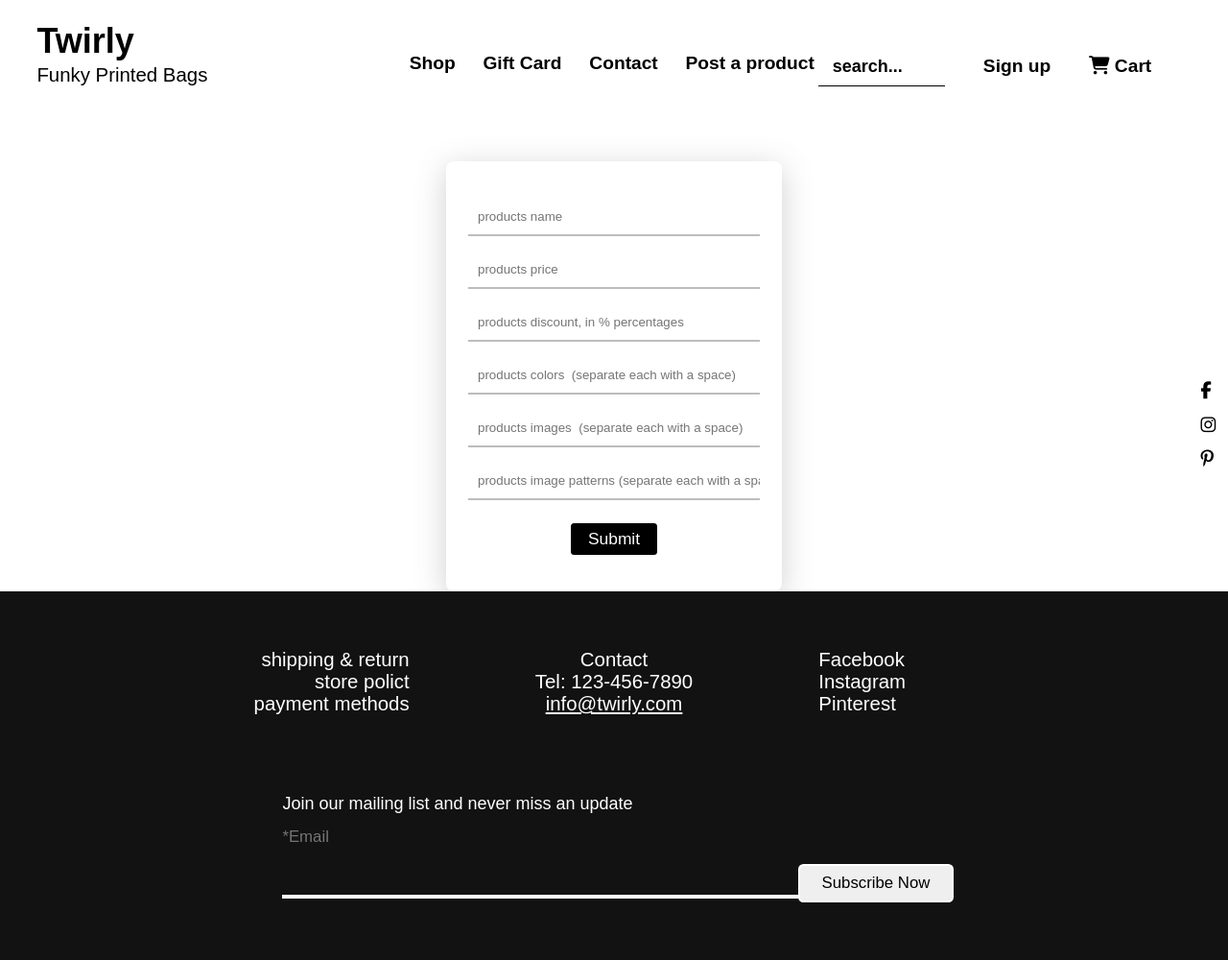
After one commit to longiniii/funky-printed-bags, a Flask app: page /post-a-product in a window 1280 px wide. The commit adds this page. Shown: the whole page at 96% size. Run offline with Flask 3, Linux system fonts and the light colour scheme; some web fonts are replaced.

Commit message:
product adding page made

```diff
--- a/app.py
+++ b/app.py
@@ -1,6 +1,10 @@
 from flask import Flask, render_template
 
+# import forms
+from forms import RegistrationForm, PostingProduct
+
 app = Flask(__name__)
+app.config["SECRET_KEY"] = "AIDIFAIDFIASDIF"
 
 data = [
     {
@@ -249,9 +253,36 @@ def log_in():
     return render_template("log-in.html")
 
 
-@app.route("/sign-up")
+@app.route("/sign-up", methods=["GET","POST"])
 def sign_in():
-    return render_template("sign-up.html")
+    registration_form = RegistrationForm()
+    if registration_form.validate_on_submit():
+        print(registration_form.username.data)
+    return render_template("sign-up.html", registration_form=registration_form)
+
+@app.route("/post-a-product", methods=["GET", "POST"])
+def post_a_product():
+    product_posting_form = PostingProduct()
+    if product_posting_form.validate_on_submit():
+        print(product_posting_form.how_much_discount.data)
+        hasDiscount = False
+        howMuchDiscount = None
+        if product_posting_form.how_much_discount.data > 0:
+            hasDiscount = True
+            howMuchDiscount = product_posting_form.how_much_discount.data
+        new_product = {
+            "id": len(data) + 1,
+            "name": product_posting_form.name.data,
+            "cost": product_posting_form.cost.data,
+            "discount": hasDiscount,
+            "howMuchDiscount": howMuchDiscount,
+            "topSeller": False,
+            "colors": product_posting_form.colors.data.split(' '),
+            "images": product_posting_form.images.data.split(' '),
+            "images_patterns":  product_posting_form.images_patterns.data.split(' ')
+        }
+        data.append(new_product)
+    return render_template("post-a-product.html", product_posting_form=product_posting_form)
 
 
 app.run(debug=True)
--- /dev/null
+++ b/forms.py
@@ -0,0 +1,21 @@
+from flask_wtf import FlaskForm
+from wtforms.fields import StringField, PasswordField, EmailField, SubmitField, IntegerField, BooleanField
+from wtforms.validators import data_required, length, email, equal_to
+
+
+class RegistrationForm(FlaskForm):
+    username = StringField("Username", validators=[data_required(message="Username is required")])
+    email = EmailField("Email", validators=[data_required(message="Email is required")])
+    password = PasswordField("Password", validators=[data_required(message="Password is required"), length(min=8, max=64, message="the password's length must be between 8 and 64 characters")])
+    repeat_password = PasswordField("Repeat Password", validators=[equal_to("password", message="the passwords should be the same")])
+    submit = SubmitField("Sign up")
+
+
+class PostingProduct(FlaskForm):
+    name = StringField("products name", validators=[data_required(message="Products name is required")])
+    cost = IntegerField("products price", validators=[data_required(message="Products price is required")])
+    how_much_discount = IntegerField("products discount, in % percentages")
+    colors = StringField("products colors  (separate each with a space)", validators=[data_required(message="Products color is required")])
+    images = StringField("products images  (separate each with a space)", validators=[data_required(message="Products image is required")])
+    images_patterns = StringField("products image patterns (separate each with a space)", validators=[data_required(message="Products image pattern is required")])
+    submit = SubmitField("Submit")
--- a/static/common.js
+++ b/static/essential.js
@@ -3,7 +3,8 @@ let navCartCloseButton = document.getElementById('nav-cart-close-button')
 let cartSlider = document.getElementById('cart-slider')
 let searchInput = document.getElementById('item-search')
 let searchResults = document.getElementById('nav-product-search-results')
-
+let productsData = document.querySelectorAll('.nav-search-product')
+let searchedProducts = productsData
 
 navCartOpenButton.addEventListener('click', function() {
     cartSlider.style.right = '0'
@@ -20,6 +21,11 @@ navCartCloseButton.addEventListener('click', function() {
 
 searchInput.addEventListener('click', function() {
     checkIfFocused()
+})
+searchInput.addEventListener('input', function() {
+    productsData.forEach(item => {
+        console.log(item)
+    });
 })
 
 let checkIfFocused = () => {
--- a/static/style.css
+++ b/static/style.css
@@ -104,17 +104,17 @@ html {
   padding-left: 18px;
   font-size: 1.4rem;
 }
-#header #right #nav-product-search-results #nav-search-product {
+#header #right #nav-product-search-results .nav-search-product {
   height: 80px;
   width: 100%;
   display: flex;
   flex-flow: row wrap;
 }
-#header #right #nav-product-search-results #nav-search-product #nav-search-product-image {
+#header #right #nav-product-search-results .nav-search-product .nav-search-product-image {
   flex: 1;
   position: relative;
 }
-#header #right #nav-product-search-results #nav-search-product #nav-search-product-image img {
+#header #right #nav-product-search-results .nav-search-product .nav-search-product-image img {
   position: absolute;
   right: 0;
   top: 50%;
@@ -126,22 +126,22 @@ html {
   -o-object-fit: cover;
      object-fit: cover;
 }
-#header #right #nav-product-search-results #nav-search-product #nav-search-product-information {
+#header #right #nav-product-search-results .nav-search-product .nav-search-product-information {
   flex: 2;
 }
-#header #right #nav-product-search-results #nav-search-product #nav-search-product-information #nav-search-product-name {
+#header #right #nav-product-search-results .nav-search-product .nav-search-product-information .nav-search-product-name {
   padding-left: 4px;
   padding-top: 18px;
   font-size: 1.2rem;
   font-weight: 500;
 }
-#header #right #nav-product-search-results #nav-search-product #nav-search-product-information #nav-search-product-price {
+#header #right #nav-product-search-results .nav-search-product .nav-search-product-information .nav-search-product-price {
   padding-left: 4px;
   padding-top: 9px;
   font-size: 1.2rem;
   font-weight: 300;
 }
-#header #right #login {
+#header #right #sign-up-button {
   position: absolute;
   top: 4.5rem;
   left: 50%;
@@ -481,14 +481,14 @@ html {
   top: 10%;
   font-size: 1.5rem;
 }
-#footer #bottom #email-label {
+#footer #bottom #footer-email-label {
   position: absolute;
   left: 23%;
   top: 28%;
   font-size: 1.4rem;
   color: var(--color4);
 }
-#footer #bottom #email {
+#footer #bottom #footer-email {
   position: absolute;
   left: 23%;
   top: 48%;
@@ -502,10 +502,10 @@ html {
   font-size: 1.3rem;
   padding-left: 1.4rem;
 }
-#footer #bottom #email:focus {
+#footer #bottom #footer-email:focus {
   border-bottom: 4px solid var(--color3);
 }
-#footer #bottom #email-submit {
+#footer #bottom #footer-email-submit {
   position: absolute;
   left: 65%;
   top: 48%;
@@ -517,7 +517,7 @@ html {
   transition-duration: 0.3s;
   cursor: pointer;
 }
-#footer #bottom #email-submit:hover {
+#footer #bottom #footer-email-submit:hover {
   background-color: var(--color2);
   color: var(--color1);
 }
@@ -1312,10 +1312,11 @@ html {
 #sign-up form div {
   margin-top: 15px;
 }
-#sign-up form #username {
-  margin-top: 23px;
+#sign-up form div .validation {
+  color: red;
 }
-#sign-up form button {
+#sign-up form .submit {
+  padding-left: 0;
   display: block;
   margin: auto;
   margin-top: 24px;
@@ -1332,7 +1333,7 @@ html {
   cursor: pointer;
   border: 2px solid var(--color2);
 }
-#sign-up form button:hover {
+#sign-up form .submit:hover {
   color: var(--color2);
   background-color: var(--color1);
 }
@@ -1345,6 +1346,53 @@ html {
   color: blue;
 }
 
+#product-posting {
+  margin-top: 60px;
+}
+#product-posting form {
+  margin: auto;
+  width: 350px;
+  border-radius: 8px;
+  box-shadow: rgba(100, 100, 111, 0.3) 0px 7px 32px 0px;
+  padding: 23px;
+}
+#product-posting form input {
+  outline: none;
+  border: none;
+  border-bottom: 2px solid rgba(125, 125, 125, 0.5);
+  width: 100%;
+  height: 40px;
+  padding-left: 10px;
+}
+#product-posting form input:focus {
+  border-bottom: 2px solid var(--color2);
+}
+#product-posting form div {
+  margin-top: 15px;
+}
+#product-posting form .submit {
+  padding-left: 0;
+  display: block;
+  margin: auto;
+  margin-top: 24px;
+  margin-bottom: 15px;
+  border-radius: 3.5px;
+  height: 33px;
+  width: 90px;
+  background-color: var(--color2);
+  color: white;
+  outline: none;
+  border: none;
+  font-size: 1.45rem;
+  transition-duration: 0.3s;
+  cursor: pointer;
+  border: 2px solid var(--color2);
+}
+#product-posting form .submit:hover {
+  color: var(--color2);
+  background-color: var(--color1);
+}
+
 a {
   text-decoration: none;
   color: inherit;
@@ -1354,7 +1402,7 @@ a {
   #header #right #item-search {
     left: 0% !important;
   }
-  #header #right #login {
+  #header #right #sign-up-button {
     left: 40% !important;
   }
   #header #right #nav-cart-open-button {
--- a/static/style.scss
+++ b/static/style.scss
@@ -108,12 +108,12 @@ html {
                 padding-left: 18px;
                 font-size: 1.4rem;
             }
-            #nav-search-product {
+            .nav-search-product {
                 height: 80px;
                 width: 100%;
                 display: flex;
                 flex-flow: row wrap;
-                #nav-search-product-image {
+                .nav-search-product-image {
                     flex: 1;
                     position: relative;
                     img {
@@ -128,15 +128,15 @@ html {
                         object-fit: cover;
                     }
                 }
-                #nav-search-product-information {
+                .nav-search-product-information {
                     flex: 2;
-                    #nav-search-product-name {
+                    .nav-search-product-name {
                         padding-left: 4px;
                         padding-top: 18px;
                         font-size: 1.2rem;
                         font-weight: 500;
                     }
-                    #nav-search-product-price {
+                    .nav-search-product-price {
                         padding-left: 4px;
                         padding-top: 9px;
                         font-size: 1.2rem;
@@ -145,7 +145,7 @@ html {
                 }
             }
         }
-        #login {
+        #sign-up-button {
             position: absolute;
             top: 4.5rem;
             left: 50%;
@@ -481,14 +481,14 @@ html {
             top: 10%;
             font-size: 1.5rem;
         }
-        #email-label {
+        #footer-email-label {
             position: absolute;
             left: 23%;
             top: 28%;
             font-size: 1.4rem;
             color: $color4;
         }
-        #email {
+        #footer-email {
             position: absolute;
             left: 23%;
             top: 48%;
@@ -505,7 +505,7 @@ html {
                 border-bottom: 4px solid $color3;
             }
         }
-        #email-submit {
+        #footer-email-submit {
             position: absolute;
             left: 65%;
             top: 48%;
@@ -1313,11 +1313,12 @@ html {
         }
         div {
             margin-top: 15px;
+            .validation {
+                color: red;
+            }
         }
-        #username {
-            margin-top: 23px;
-        }
-        button {
+        .submit {
+            padding-left: 0;
             display: block;
             margin: auto;
             margin-top: 24px;
@@ -1349,6 +1350,56 @@ html {
     }
 }
 
+#product-posting {
+    margin-top: 60px;
+    form {
+        margin: auto;
+        width: 350px;
+        border-radius: 8px;
+        box-shadow: rgba(100, 100, 111, 0.3) 0px 7px 32px 0px;
+        padding: 23px;
+        input {
+            outline: none;
+            border: none;
+            border-bottom: 2px solid rgba(125, 125, 125, 0.5);
+            width: 100%;
+            height: 40px;
+            padding-left: 10px;
+            &:focus {
+                border-bottom: 2px solid $color2;
+            }
+        }
+        div {
+            margin-top: 15px;
+            .validation {
+                color: red !important;
+            }
+        }
+        .submit {
+            padding-left: 0;
+            display: block;
+            margin: auto;
+            margin-top: 24px;
+            margin-bottom: 15px;
+            border-radius: 3.5px;
+            height: 33px;
+            width: 90px;
+            background-color: $color2;
+            color: white;
+            outline: none;
+            border: none;
+            font-size: 1.45rem;
+            transition-duration: 0.3s;
+            cursor: pointer;
+            border: 2px solid $color2;
+            &:hover {
+                color: $color2;
+                background-color: $color1;
+            }
+        }
+    }
+}
+
 
 a {
     text-decoration: none;
@@ -1360,7 +1411,7 @@ a {
             #item-search {
                 left: 0% !important;
             }
-            #login {
+            #sign-up-button {
                 left: 40% !important;
             }
             #nav-cart-open-button {
--- a/templates/base.html
+++ b/templates/base.html
@@ -12,9 +12,11 @@
     {% include 'header.html' %}
     {% include 'cart-slider.html' %}
     {% include 'social.html'%}
+
     {% block body %}
     {% endblock %}
+
     {% include 'footer.html' %}
-    <script src="/static/common.js"></script>
+    <script src="/static/essential.js"></script>
 </body>
 </html>
--- a/templates/footer.html
+++ b/templates/footer.html
@@ -24,8 +24,8 @@
     </div>
     <form id="bottom">
         <p id="join"><a href="/contact">Join our mailing list and never miss an update</a></p>
-        <label id="email-label" for="email">*Email</label>
-        <input id="email" type="email" required>
-        <button id="email-submit" type="submit">Subscribe Now</button>
+        <label id="footer-email-label" for="email">*Email</label>
+        <input id="footer-email" type="email" required>
+        <button id="footer-email-submit" type="submit">Subscribe Now</button>
     </form>
 </footer>
--- a/templates/header.html
+++ b/templates/header.html
@@ -8,6 +8,7 @@
             <li><a href="/">Shop</a></li>
             <li><a href="/gift-card">Gift Card</a></li>
             <li><a href="/contact">Contact</a></li>
+            <li><a href="/post-a-product">Post a product</a></li>
         </ul>
     </nav>
     <div id="right">
@@ -16,19 +17,19 @@
             <h3>Trending products</h3>
             {% for product in products %}
             <a href="/product/{{product['id']}}">
-                <div id="nav-search-product">
-                    <div id="nav-search-product-image">
+                <div class="nav-search-product">
+                    <div class="nav-search-product-image">
                         <img src="{{product['images'][0]}}" alt="">
                     </div>
-                    <div id="nav-search-product-information">
-                        <p id="nav-search-product-name">{{product['name']}}</p>
-                        <p id="nav-search-product-price">${{product['cost'] - 0.01}}</p>
+                    <div class="nav-search-product-information">
+                        <p class="nav-search-product-name">{{product['name']}}</p>
+                        <p class="nav-search-product-price">${{product['cost'] - 0.01}}</p>
                     </div>
                 </div>
             </a>
             {% endfor%}
         </div>
-        <a href="/log-in"><button id="login">Log In</button></a>
+        <a href="/sign-up"><button id="sign-up-button">Sign up</button></a>
         <button id="nav-cart-open-button"><i class="fa-solid fa-cart-shopping"></i> Cart</button>
     </div>
 </header>
--- /dev/null
+++ b/templates/post-a-product.html
@@ -0,0 +1,46 @@
+{% extends 'base.html' %}
+
+{% block body %}
+<section id="product-posting">
+    <form method="post" action="">
+        {{ product_posting_form.hidden_tag() }}
+        <div>
+            {% for error in product_posting_form.errors.name %}
+            <p class="validation">{{error}}</p>
+            {% endfor %}
+            {{ product_posting_form.name(placeholder=product_posting_form.name.label.text)}}
+        </div>
+        <div>
+            {% for error in product_posting_form.errors.cost %}
+            <p class="validation">{{error}}</p>
+            {% endfor %}
+            {{ product_posting_form.cost(placeholder=product_posting_form.cost.label.text)}}
+        </div>
+        <div>
+            {% for error in product_posting_form.errors.how_much_discount %}
+            <p class="validation">{{error}}</p>
+            {% endfor %}
+            {{ product_posting_form.how_much_discount(placeholder=product_posting_form.how_much_discount.label.text, required=true)}}
+        </div>
+        <div>
+            {% for error in product_posting_form.errors.colors %}
+            <p class="validation">{{error}}</p>
+            {% endfor %}
+            {{ product_posting_form.colors(placeholder=product_posting_form.colors.label.text)}}
+        </div>
+        <div>
+            {% for error in product_posting_form.errors.images %}
+            <p class="validation">{{error}}</p>
+            {% endfor %}
+            {{ product_posting_form.images(placeholder=product_posting_form.images.label.text)}}
+        </div>
+        <div>
+            {% for error in product_posting_form.errors.images_patterns %}
+            <p class="validation">{{error}}</p>
+            {% endfor %}
+            {{ product_posting_form.images_patterns(placeholder=product_posting_form.images_patterns.label.text)}}
+        </div>
+        {{product_posting_form.submit(class='submit')}}
+    </form>
+</section>
+{% endblock %}
--- a/templates/product.html
+++ b/templates/product.html
@@ -30,7 +30,7 @@
                         &#160;<i class="fa-solid fa-angle-right"></i>
                 {% if product['id'] >= products[-1]['id'] %}
                     </span>
-                    {% endif %}
+                {% endif %}
                 {% if product['id'] < products[-1]['id'] %}
                 </a>
                 {% endif %}
```
Also changed, not shown: templates/sign-up.html (+19 -6 lines), 1 other file.
